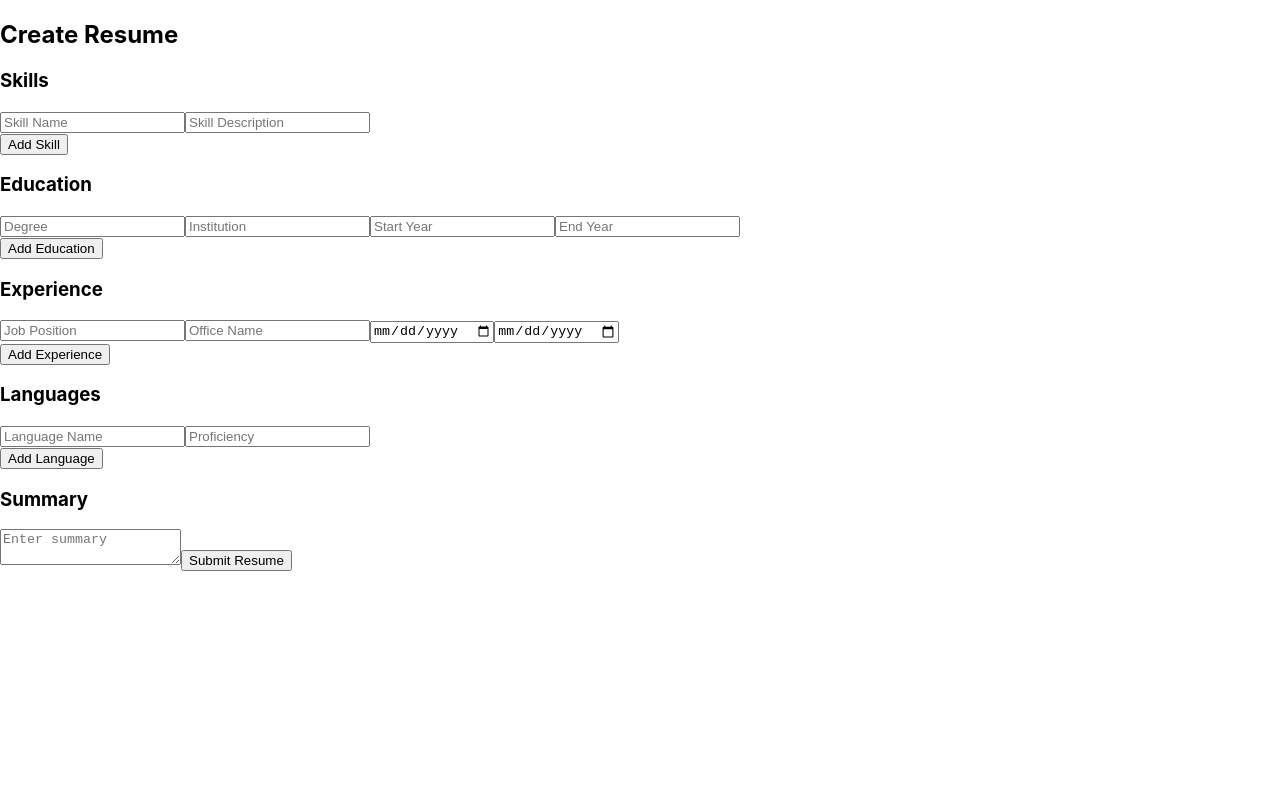
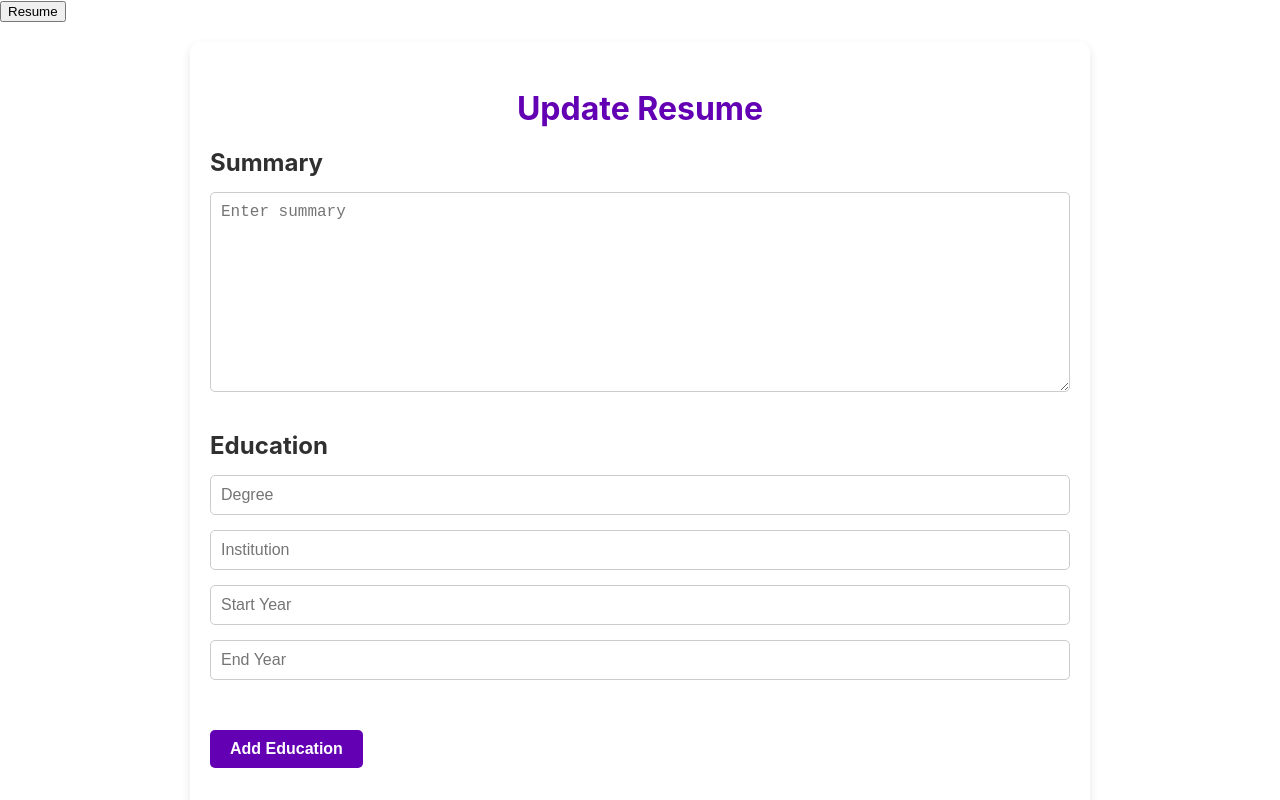
Before and after one commit to saikalyanbandepalli/Frontend, a React (Create React App) app: page /ResumeForm in a window 1280 px wide. Shown: the top 800 px of the page. Built offline with nearby package versions, Linux system fonts and the light colour scheme.

Commit message:
resumeform-updation

```diff
--- a/src/components/JobSeeker/ResumeForm.js
+++ b/src/components/JobSeeker/ResumeForm.js
@@ -1,47 +1,40 @@
-import React, { useState } from 'react';
+import React, { useState, useEffect } from 'react';
 import axios from 'axios';
+import "../Styles/ResumeForm.css";
 
 const ResumeForm = () => {
   const [formData, setFormData] = useState({
-    skills: [
-      {
-        skillName: '',
-        skillDescription: '',
-      },
-    ],
-    education: [
-      {
-        degree: '',
-        institution: '',
-        startYear: '',
-        endYear: '',
-      },
-    ],
-    experience: [
-      {
-        jobPosition: '',
-        officeName: '',
-        startDate: '',
-        endDate: '',
-      },
-    ],
-    languages: [
-      {
-        languageName: '',
-        proficiency: '',
-      },
-    ],
-    summary: {
-      summaryText: '',
-    },
+    skills: [{ skillName: '', skillDescription: '' }],
+    education: [{ degree: '', institution: '', startYear: '', endYear: '' }],
+    experience: [{ jobPosition: '', officeName: '', startDate: '', endDate: '' }],
+    languages: [{ languageName: '', proficiency: '' }],
+    summary: { summaryText: '' },
   });
 
-  const userId = 2; // Replace with the logged-in user ID
+  const [mode, setMode] = useState('');
+  const [userId, setUserId] = useState(2);
+  const [loading, setLoading] = useState(false);
+  const [menuVisible, setMenuVisible] = useState(false);
 
-  // Handle form input change
+
+  useEffect(() => {
+    if (mode === 'view' || mode === 'update') {
+      setLoading(true);
+      axios.get(`http://localhost:8080/api/resumes/user/${userId}`)
+        .then(response => {
+          setFormData(response.data);
+          setLoading(false);
+        })
+        .catch(error => {
+          console.error('Error fetching the resume:', error);
+          setLoading(false);
+        });
+    }
+  }, [mode, userId]);
+
   const handleInputChange = (e, section, index, key) => {
     const value = e.target.value;
-    setFormData((prevData) => {
+    setFormData(prevData => {
       if (section === 'summary') {
         return { ...prevData, [section]: { [key]: value } };
       }
@@ -51,9 +44,8 @@ const ResumeForm = () => {
     });
   };
 
-  // Add new section item (like skill, education, etc.)
   const addSectionItem = (section) => {
-    setFormData((prevData) => {
+    setFormData(prevData => {
       const updatedSection = [...prevData[section]];
       updatedSection.push(
         section === 'skills'
@@ -68,23 +60,95 @@ const ResumeForm = () => {
     });
   };
 
-  // Submit the form
   const handleSubmit = (e) => {
     e.preventDefault();
-    axios.post(`http://localhost:8080/api/resumes/user/${userId}`, formData)
-      .then((response) => {
-        console.log('Resume submitted successfully:', response.data);
+    const url = `http://localhost:8080/api/resumes/user/${userId}`;
+    const request = mode === 'create' ? axios.post(url, formData) : axios.put(url, formData);
+
+    request
+      .then(response => {
+        console.log(`Resume ${mode}d successfully:`, response.data);
       })
-      .catch((error) => {
-        console.error('Error submitting the resume:', error);
+      .catch(error => {
+        console.error(`Error ${mode}ing the resume:`, error);
       });
   };
 
+  const handleMenuClick = (selectedMode) => {
+    setMode(selectedMode);
+    setMenuVisible(false);
+  };
+
+  if (loading) {
+    return <p>Loading resume data...</p>;
+  }
+
   return (
+    <div>
+      <div className="resume-dropdown">
+        <button onClick={() => setMenuVisible(!menuVisible)}>Resume</button>
+        {menuVisible && (
+          <div className="resume-dropdown-menu">
+            <button onClick={() => handleMenuClick('create')}>Create Resume</button>
+            <button onClick={() => handleMenuClick('update')}>Update Resume</button>
+            <button onClick={() => handleMenuClick('view')}>View Resume</button>
+          </div>
+        )}
+      </div>
+
+      {mode === 'view' ? (
+        <ResumeView data={formData} />
+      ) : (
         <form onSubmit={handleSubmit} className="resume-form">
-      <h2>Create Resume</h2>
+  <h2>{mode === 'create' ? 'Create Resume' : 'Update Resume'}</h2>
 
-      {/* Skills Section */}
+  <h3>Summary</h3>
+  <textarea
+    placeholder="Enter summary"
+    value={formData.summary.summaryText}
+    onChange={(e) => handleInputChange(e, 'summary', null, 'summaryText')}
+    disabled={mode === 'view'}
+  ></textarea>
+
+  <h3>Education</h3>
+  {formData.education.map((edu, index) => (
+    <div key={index}>
+      <input
+        type="text"
+        placeholder="Degree"
+        value={edu.degree}
+        onChange={(e) => handleInputChange(e, 'education', index, 'degree')}
+        disabled={mode === 'view'}
+      />
+      <input
+        type="text"
+        placeholder="Institution"
+        value={edu.institution}
+        onChange={(e) => handleInputChange(e, 'education', index, 'institution')}
+        disabled={mode === 'view'}
+      />
+      <input
+        type="text"
+        placeholder="Start Year"
+        value={edu.startYear}
+        onChange={(e) => handleInputChange(e, 'education', index, 'startYear')}
+        disabled={mode === 'view'}
+      />
+      <input
+        type="text"
+        placeholder="End Year"
+        value={edu.endYear}
+        onChange={(e) => handleInputChange(e, 'education', index, 'endYear')}
+        disabled={mode === 'view'}
+      />
+    </div>
+  ))}
+  {mode !== 'view' && (
+    <button type="button" className="button-spacing" onClick={() => addSectionItem('education')}>
+      Add Education
+    </button>
+  )}
+
   <h3>Skills</h3>
   {formData.skills.map((skill, index) => (
     <div key={index}>
@@ -93,62 +157,23 @@ const ResumeForm = () => {
         placeholder="Skill Name"
         value={skill.skillName}
         onChange={(e) => handleInputChange(e, 'skills', index, 'skillName')}
+        disabled={mode === 'view'}
       />
       <input
         type="text"
         placeholder="Skill Description"
         value={skill.skillDescription}
-            onChange={(e) =>
-              handleInputChange(e, 'skills', index, 'skillDescription')
-            }
+        onChange={(e) => handleInputChange(e, 'skills', index, 'skillDescription')}
+        disabled={mode === 'view'}
       />
     </div>
   ))}
-      <button type="button" onClick={() => addSectionItem('skills')}>
+  {mode !== 'view' && (
+    <button type="button" className="button-spacing" onClick={() => addSectionItem('skills')}>
       Add Skill
     </button>
+  )}
 
-      {/* Education Section */}
-      <h3>Education</h3>
-      {formData.education.map((edu, index) => (
-        <div key={index}>
-          <input
-            type="text"
-            placeholder="Degree"
-            value={edu.degree}
-            onChange={(e) => handleInputChange(e, 'education', index, 'degree')}
-          />
-          <input
-            type="text"
-            placeholder="Institution"
-            value={edu.institution}
-            onChange={(e) =>
-              handleInputChange(e, 'education', index, 'institution')
-            }
-          />
-          <input
-            type="text"
-            placeholder="Start Year"
-            value={edu.startYear}
-            onChange={(e) =>
-              handleInputChange(e, 'education', index, 'startYear')
-            }
-          />
-          <input
-            type="text"
-            placeholder="End Year"
-            value={edu.endYear}
-            onChange={(e) =>
-              handleInputChange(e, 'education', index, 'endYear')
-            }
-          />
-        </div>
-      ))}
-      <button type="button" onClick={() => addSectionItem('education')}>
-        Add Education
-      </button>
-
-      {/* Experience Section */}
   <h3>Experience</h3>
   {formData.experience.map((exp, index) => (
     <div key={index}>
@@ -156,79 +181,115 @@ const ResumeForm = () => {
         type="text"
         placeholder="Job Position"
         value={exp.jobPosition}
-            onChange={(e) =>
-              handleInputChange(e, 'experience', index, 'jobPosition')
-            }
+        onChange={(e) => handleInputChange(e, 'experience', index, 'jobPosition')}
+        disabled={mode === 'view'}
       />
       <input
         type="text"
         placeholder="Office Name"
         value={exp.officeName}
-            onChange={(e) =>
-              handleInputChange(e, 'experience', index, 'officeName')
-            }
+        onChange={(e) => handleInputChange(e, 'experience', index, 'officeName')}
+        disabled={mode === 'view'}
       />
       <input
         type="date"
         placeholder="Start Date"
         value={exp.startDate}
-            onChange={(e) =>
-              handleInputChange(e, 'experience', index, 'startDate')
-            }
+        onChange={(e) => handleInputChange(e, 'experience', index, 'startDate')}
+        disabled={mode === 'view'}
       />
       <input
         type="date"
         placeholder="End Date"
         value={exp.endDate}
-            onChange={(e) =>
-              handleInputChange(e, 'experience', index, 'endDate')
-            }
+        onChange={(e) => handleInputChange(e, 'experience', index, 'endDate')}
+        disabled={mode === 'view'}
       />
     </div>
   ))}
-      <button type="button" onClick={() => addSectionItem('experience')}>
+  {mode !== 'view' && (
+    <button type="button" className="button-spacing" onClick={() => addSectionItem('experience')}>
       Add Experience
     </button>
+  )}
 
-      {/* Language Section */}
   <h3>Languages</h3>
   {formData.languages.map((lang, index) => (
     <div key={index}>
       <input
         type="text"
-            placeholder="Language Name"
+        placeholder="Language"
         value={lang.languageName}
-            onChange={(e) =>
-              handleInputChange(e, 'languages', index, 'languageName')
-            }
+        onChange={(e) => handleInputChange(e, 'languages', index, 'languageName')}
+        disabled={mode === 'view'}
       />
       <input
         type="text"
         placeholder="Proficiency"
         value={lang.proficiency}
-            onChange={(e) =>
-              handleInputChange(e, 'languages', index, 'proficiency')
-            }
+        onChange={(e) => handleInputChange(e, 'languages', index, 'proficiency')}
+        disabled={mode === 'view'}
       />
     </div>
   ))}
-      <button type="button" onClick={() => addSectionItem('languages')}>
+  {mode !== 'view' && (
+    <button type="button" className="button-spacing" onClick={() => addSectionItem('languages')}>
       Add Language
     </button>
+  )}
 
-      {/* Summary Section */}
-      <h3>Summary</h3>
-      <textarea
-        placeholder="Enter summary"
-        value={formData.summary.summaryText}
-        onChange={(e) =>
-          handleInputChange(e, 'summary', null, 'summaryText')
-        }
-      ></textarea>
-
-      <button type="submit">Submit Resume</button>
+  {mode !== 'view' && (
+    <button type="submit">
+      {mode === 'create' ? 'Create Resume' : 'Update Resume'}
+    </button>
+  )}
 </form>
+      )}
+    </div>
   );
 };
 
+
+const ResumeView = ({ data }) => (
+  <div className="resume-view">
+    <h2>Resume</h2>
+    <h3>Summary</h3>
+    <p>{data.summary.summaryText}</p>
+    <h3>Education</h3>
+    <ul>
+      {data.education.map((edu, index) => (
+        <li key={index}>
+          <strong>{edu.degree}</strong> at {edu.institution} ({edu.startYear} - {edu.endYear})
+        </li>
+      ))}
+    </ul>
+    <h3>Skills</h3>
+    <ul>
+      {data.skills.map((skill, index) => (
+        <li key={index}>
+          <strong>{skill.skillName}:</strong> {skill.skillDescription}
+        </li>
+      ))}
+    </ul>
+    <h3>Experience</h3>
+    <ul>
+      {data.experience.map((exp, index) => (
+        <li key={index}>
+          <strong>{exp.jobPosition}</strong> at {exp.officeName} ({exp.startDate} - {exp.endDate})
+        </li>
+      ))}
+    </ul>
+    <h3>Languages</h3>
+    <ul>
+      {data.languages.map((lang, index) => (
+        <li key={index}>
+          <strong>{lang.languageName}:</strong> {lang.proficiency}
+        </li>
+      ))}
+    </ul>
+  </div>
+);
+
+
+
 export default ResumeForm;
--- a/src/components/Styles/ResumeForm.css
+++ b/src/components/Styles/ResumeForm.css
@@ -1,49 +1,208 @@
+/* Container for the form */
 .resume-form {
   max-width: 900px;
-    margin: 0 auto;
+  margin: 20px auto;
   padding: 20px;
-    background-color: #f4f4f4;
-    border-radius: 8px;
-    box-shadow: 0 0 10px rgba(0, 0, 0, 0.1);
+  border-radius: 10px;
+  box-shadow: 0px 4px 10px rgba(0, 0, 0, 0.1);
+  background-color: #ffffff;
+  animation: fadeIn 1s ease-in-out;
+  box-sizing: border-box;
 }
 
-  .resume-form h2, .resume-form h3 {
+/* Header for the form */
+.resume-form h2 {
+  font-size: 2rem;
+  color: #6300B3;
+  margin-bottom: 10px;
   text-align: center;
 }
 
-  .resume-form label {
-    font-weight: bold;
-    margin-top: 10px;
-    display: block;
+/* Section titles */
+.resume-form h3 {
+  font-size: 1.5rem;
+  color: #303030;
+  margin-top: 20px;
+  margin-bottom: 15px;
 }
 
-  .resume-form input, .resume-form textarea {
+/* Input fields and textareas */
+.resume-form input[type="text"],
+.resume-form input[type="date"],
+.resume-form textarea {
   width: 100%;
   padding: 10px;
-    margin: 5px 0 15px 0;
+  margin-bottom: 15px;
   border: 1px solid #ccc;
+  border-radius: 5px;
+  font-size: 1rem;
+  color: #333333;
+  box-sizing: border-box;
+}
+
+/* Styling for buttons */
+.resume-form button {
+  background-color: #6300B3;
+  color: #ffffff;
+  border: none;
+  padding: 10px 20px;
+  border-radius: 5px;
+  cursor: pointer;
+  font-size: 1rem;
+  font-weight: 600;
+  margin-top: 15px;
+  transition: background-color 0.3s ease;
+}
+
+/* Space between buttons */
+.resume-form .create-resume-button {
+  margin-bottom: 15px; /* Adjust as needed */
+}
+
+/* Styling for dropdown */
+.resume-dropdown {
+  position: relative;
+  display: inline-block;
+}
+
+.resume-dropdown-menu {
+  display: block;
+  position: absolute;
+  background-color: white;
+  border: 1px solid #ddd;
+  box-shadow: 0px 8px 16px 0px rgba(0,0,0,0.2);
+  z-index: 1;
+}
+
+.resume-dropdown-menu button {
+  display: block;
+  width: 100%;
+  padding: 8px 16px;
+  border: none;
+  background-color: white;
+  cursor: pointer;
+}
+
+.resume-dropdown-menu button:hover {
+  background-color: #ddd;
+}
+
+/* Hover state for buttons */
+.resume-form button:hover {
+  background-color: #4b0082;
+}
+
+/* Add Section buttons */
+.resume-form .add-section-button {
+  background-color: #28a745;
+}
+
+.resume-form .add-section-button:hover {
+  background-color: #218838;
+}
+
+/* Button to switch modes */
+.resume-form button.mode-switch {
+  background-color: #6c757d;
+}
+
+.resume-form button.mode-switch:hover {
+  background-color: #5a6268;
+}
+
+/* Divs for different sections */
+.resume-form > div {
+  margin-bottom: 20px;
+}
+
+/* Style for textarea */
+.resume-form textarea {
+  height: 200px;
+  resize: vertical;
+}
+
+/* Disabled state styling */
+.resume-form input:disabled,
+.resume-form textarea:disabled {
+  background-color: #f1f1f1;
+  cursor: not-allowed;
+}
+
+.button-spacing {
+  margin-bottom: 20px; /* Adjust the spacing as needed */
+}
+
+.resume-form .submit-button {
+  margin-top: 20px; /* Adds space above the submit buttons */
+}
+
+
+/* Error messages */
+.error-message, .api-error-message {
+  color: red;
+  font-size: 0.875rem;
+  margin-top: 5px;
+}
+.resume-form .button-spacing {
+  margin-bottom: 20px; /* Adjust the spacing as needed */
+}
+/* Resume view */
+.resume-view {
+  display: flex;
+  flex-direction: column;
+  padding: 20px;
+  margin: auto;
+  max-width: 800px;
+  border: 1px solid #ccc;
+  border-radius: 8px;
+  background-color: #f9f9f9;
+  box-shadow: 0 4px 8px rgba(0, 0, 0, 0.1);
+}
+
+.resume-view h2 {
+  font-size: 24px;
+  margin-bottom: 20px;
+  text-align: center;
+  background-color: #6300B3;
+  color: white;
+  padding: 10px;
   border-radius: 4px;
 }
 
-  .resume-form textarea {
-    resize: vertical;
+.resume-view h3 {
+  font-size: 20px;
+  margin-top: 20px;
+  margin-bottom: 10px;
+  text-align: left;
 }
 
-  .resume-form button {
-    display: block;
-    width: 100%;
-    padding: 10px;
-    background-color: #28a745;
-    color: white;
-    border: none;
-    border-radius: 4px;
-    cursor: pointer;
+.resume-view p, .resume-view ul {
+  margin: 0;
+  padding: 0;
 }
 
-  .resume-form button:hover {
-    background-color: #218838;
+.resume-view ul {
+  list-style-type: none;
+  padding-left: 0;
 }
 
-  .resume-form section {
-    margin-bottom: 20px;
+.resume-view li {
+  margin-bottom: 10px;
 }
+
+/* Animation for fade-in effect */
+@keyframes fadeIn {
+  from {
+    opacity: 0;
+  }
+  to {
+    opacity: 1;
+  }
+}
+
+/* Responsive design */
+@media (max-width: 768px) {
+  .resume-form {
+    margin: 0 10px;
+  }
+}
```
Lines whose indentation alone changed are shown as unchanged.
